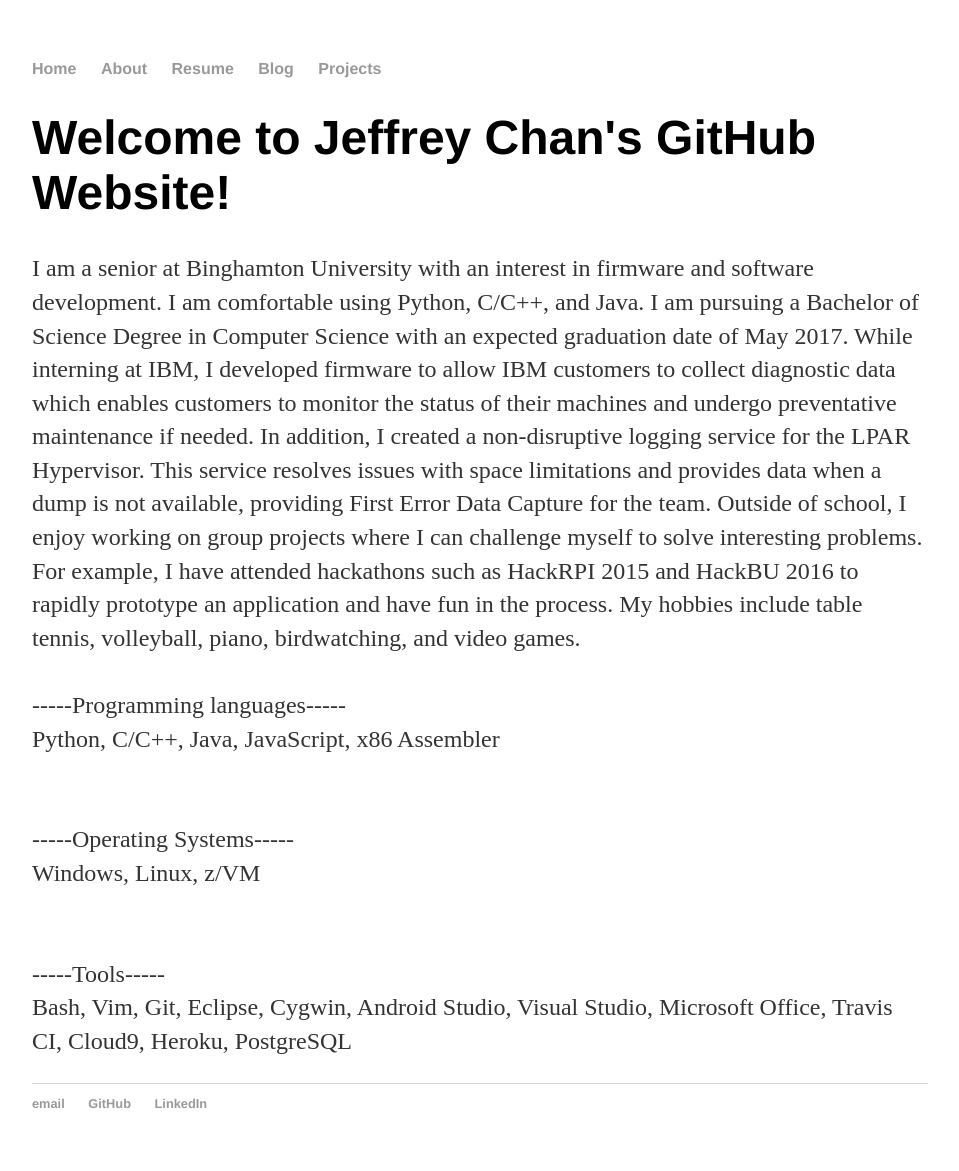
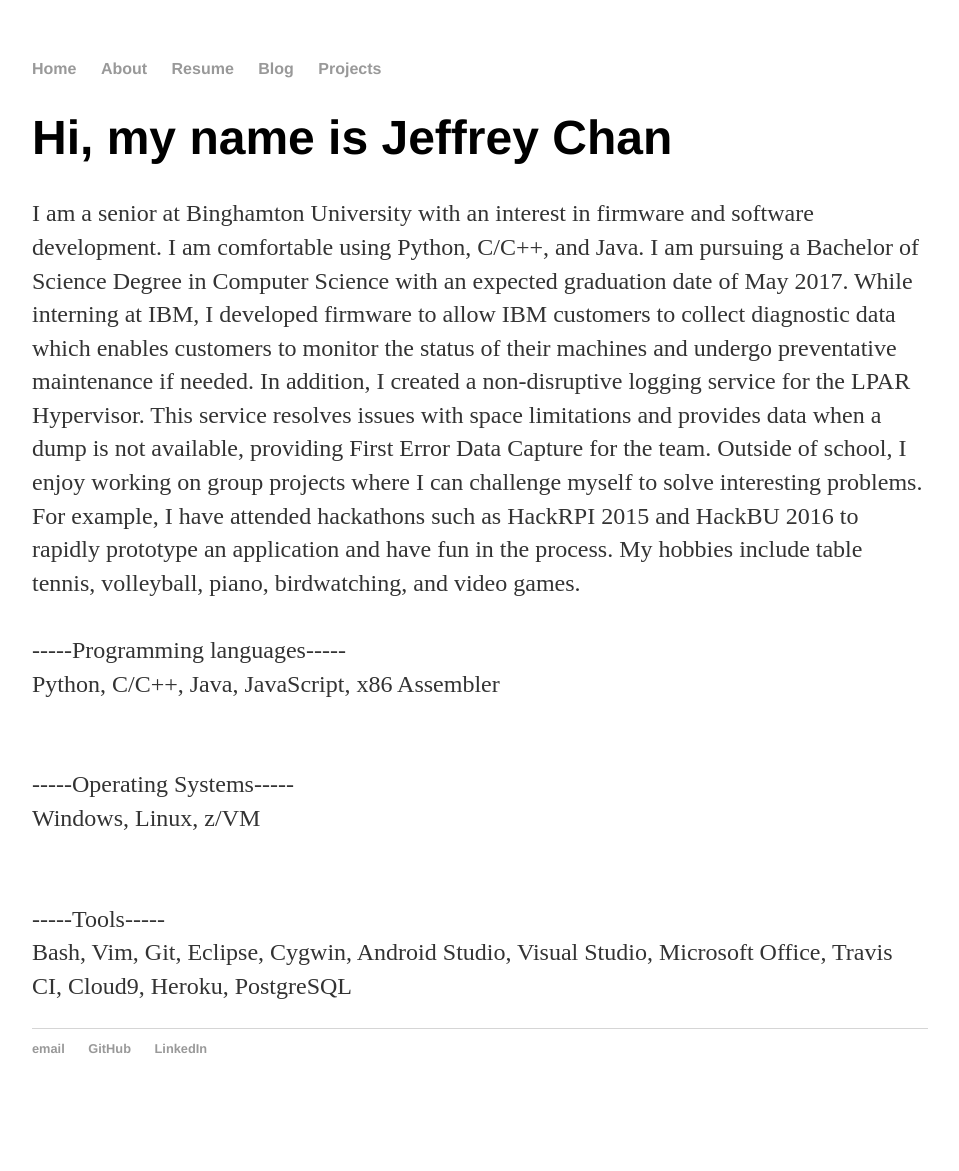
Before and after one commit to superjeffreyc/superjeffreyc.github.io, a Jekyll site: the page built from index.html, in a window 1280 px wide. Shown: the whole page, without its empty margins (160-1119 px from the left). Built offline with Jekyll 4.4.1, drawn with Linux system fonts in a browser that asks for light colours; after the commit the page ends 1116 px from its top, so only the background shows below that.

Commit message:
Changed header on home page

```diff
--- a/index.html
+++ b/index.html
@@ -3,7 +3,7 @@
 title: Jeffrey Chan's GitHub Website
 ---
 <div class="blurb">
-<h1>Welcome to Jeffrey Chan's GitHub Website!</h1>
+<h1>Hi, my name is Jeffrey Chan</h1>
 	<p>I am a senior at Binghamton University with an interest in firmware and software development. I am comfortable using Python, C/C++, and Java. I am pursuing a Bachelor of Science Degree in Computer Science with an expected graduation date of May 2017.
 
 While interning at IBM, I developed firmware to allow IBM customers to collect diagnostic data which enables customers to monitor the status of their machines and undergo preventative maintenance if needed. In addition, I created a non-disruptive logging service for the LPAR Hypervisor. This service resolves issues with space limitations and provides data when a dump is not available, providing First Error Data Capture for the team.
```
